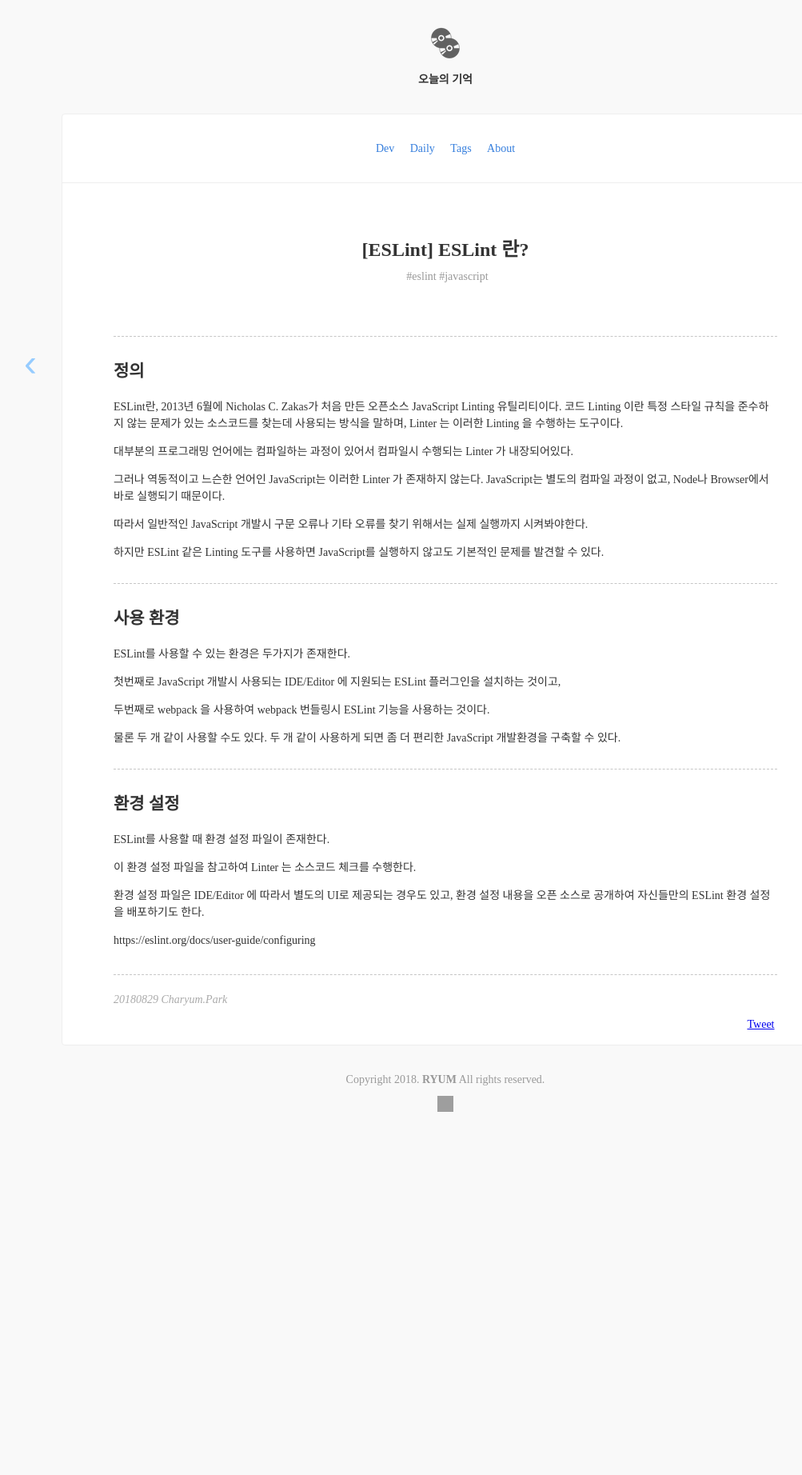
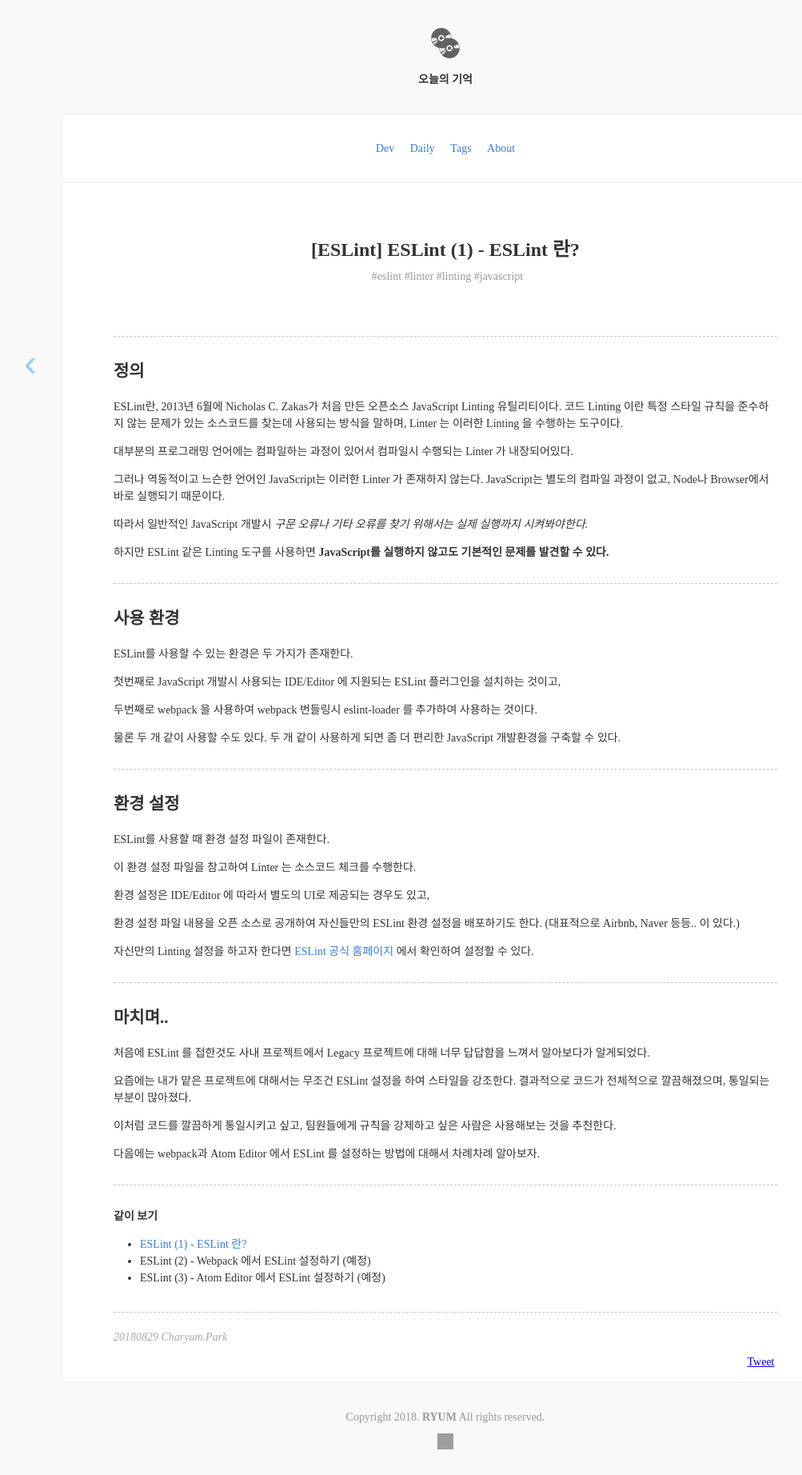
Before and after one commit to ryum91/ryum91.github.com, a Jekyll site: the page built from _posts/dev/2018-08-29-29.md, in a window 1280 px wide. Shown: the whole page at 80% size, without its empty margins (83-1086 px from the left). Built offline with Jekyll 4.4.1, drawn with Linux system fonts in a browser that asks for light colours; nearby versions of some CDN libraries; some web fonts are replaced; comment, search, counter and statistics services are not loaded; before the commit the page ends 1422 px from its top, so only the background shows below that; grey boxes are pictures that could not be loaded.

Commit message:
[Post] 2018-08-29-29

```diff
--- a/_posts/dev/2018-08-29-29.md
+++ b/_posts/dev/2018-08-29-29.md
@@ -1,9 +1,9 @@
 ---
-title: "[ESLint] ESLint 란?"
+title: "[ESLint] ESLint (1) - ESLint 란?"
 date: 2018-08-29 09:00:00 +0900
 comments: true
 category: dev
-tags: [eslint, javascript]
+tags: [eslint, linter, linting, javascript]
 ---
 
 ## 정의
@@ -17,19 +17,19 @@ Linter 는 이러한 Linting 을 수행하는 도구이다.
 그러나 역동적이고 느슨한 언어인 JavaScript는 이러한 Linter 가 존재하지 않는다.
 JavaScript는 별도의 컴파일 과정이 없고, Node나 Browser에서 바로 실행되기 때문이다.
 
-따라서 일반적인 JavaScript 개발시 구문 오류나 기타 오류를 찾기 위해서는 실제 실행까지 시켜봐야한다.
+따라서 일반적인 JavaScript 개발시 *구문 오류나 기타 오류를 찾기 위해서는 실제 실행까지 시켜봐야한다.*
 
-하지만 ESLint 같은 Linting 도구를 사용하면 JavaScript를 실행하지 않고도 기본적인 문제를 발견할 수 있다.
+하지만 ESLint 같은 Linting 도구를 사용하면 **JavaScript를 실행하지 않고도 기본적인 문제를 발견할 수 있다.**
 
 ---
 
 ## 사용 환경
 
-ESLint를 사용할 수 있는 환경은 두가지가 존재한다.
+ESLint를 사용할 수 있는 환경은 두 가지가 존재한다.
 
 첫번째로 JavaScript 개발시 사용되는 IDE/Editor 에 지원되는 ESLint 플러그인을 설치하는 것이고,
 
-두번째로 webpack 을 사용하여 webpack 번들링시 ESLint 기능을 사용하는 것이다.
+두번째로 webpack 을 사용하여 webpack 번들링시 eslint-loader 를 추가하여 사용하는 것이다.
 
 물론 두 개 같이 사용할 수도 있다. 두 개 같이 사용하게 되면 좀 더 편리한 JavaScript 개발환경을 구축할 수 있다.
 
@@ -41,7 +41,29 @@ ESLint를 사용할 때 환경 설정 파일이 존재한다.
 
 이 환경 설정 파일을 참고하여 Linter 는 소스코드 체크를 수행한다.
 
-환경 설정 파일은 IDE/Editor 에 따라서 별도의 UI로 제공되는 경우도 있고,
-환경 설정 내용을 오픈 소스로 공개하여 자신들만의 ESLint 환경 설정을 배포하기도 한다.
+환경 설정은 IDE/Editor 에 따라서 별도의 UI로 제공되는 경우도 있고,
 
-https://eslint.org/docs/user-guide/configuring
+환경 설정 파일 내용을 오픈 소스로 공개하여 자신들만의 ESLint 환경 설정을 배포하기도 한다. (대표적으로 Airbnb, Naver 등등.. 이 있다.)
+
+자신만의 Linting 설정을 하고자 한다면 [ESLint 공식 홈페이지](https://eslint.org/docs/user-guide/configuring) 에서 확인하여 설정할 수 있다.
+
+---
+
+## 마치며..
+
+처음에 ESLint 를 접한것도 사내 프로젝트에서 Legacy 프로젝트에 대해 너무 답답함을 느껴서 알아보다가 알게되었다.
+
+요즘에는 내가 맡은 프로젝트에 대해서는 무조건 ESLint 설정을 하여 스타일을 강조한다.
+결과적으로 코드가 전체적으로 깔끔해졌으며, 통일되는 부분이 많아졌다.
+
+이처럼 코드를 깔끔하게 통일시키고 싶고, 팀원들에게 규칙을 강제하고 싶은 사람은 사용해보는 것을 추천한다.
+
+다음에는 webpack과 Atom Editor 에서 ESLint 를 설정하는 방법에 대해서 차례차례 알아보자.
+
+---
+
+**같이 보기**
+
+* [ESLint (1) - ESLint 란?](/dev/29)
+* ESLint (2) - Webpack 에서 ESLint 설정하기 (예정)
+* ESLint (3) - Atom Editor 에서 ESLint 설정하기 (예정)
```
